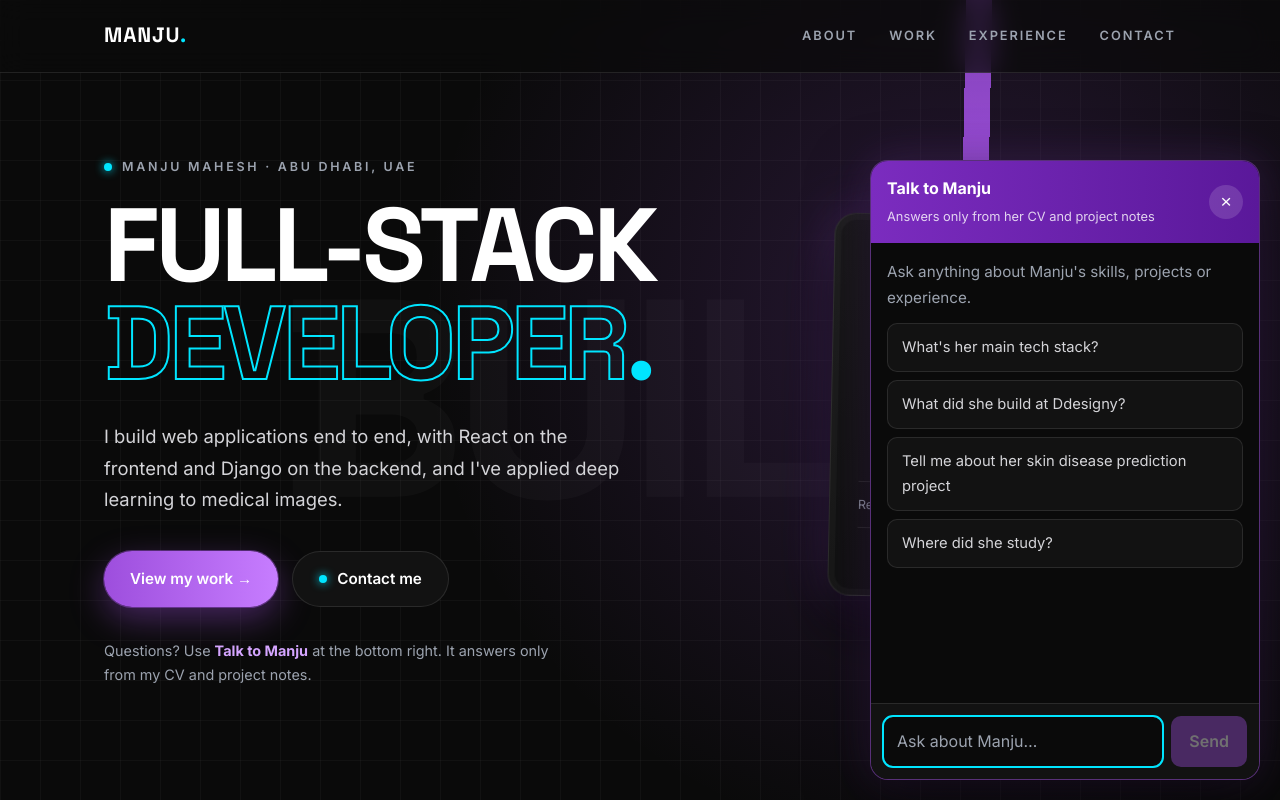
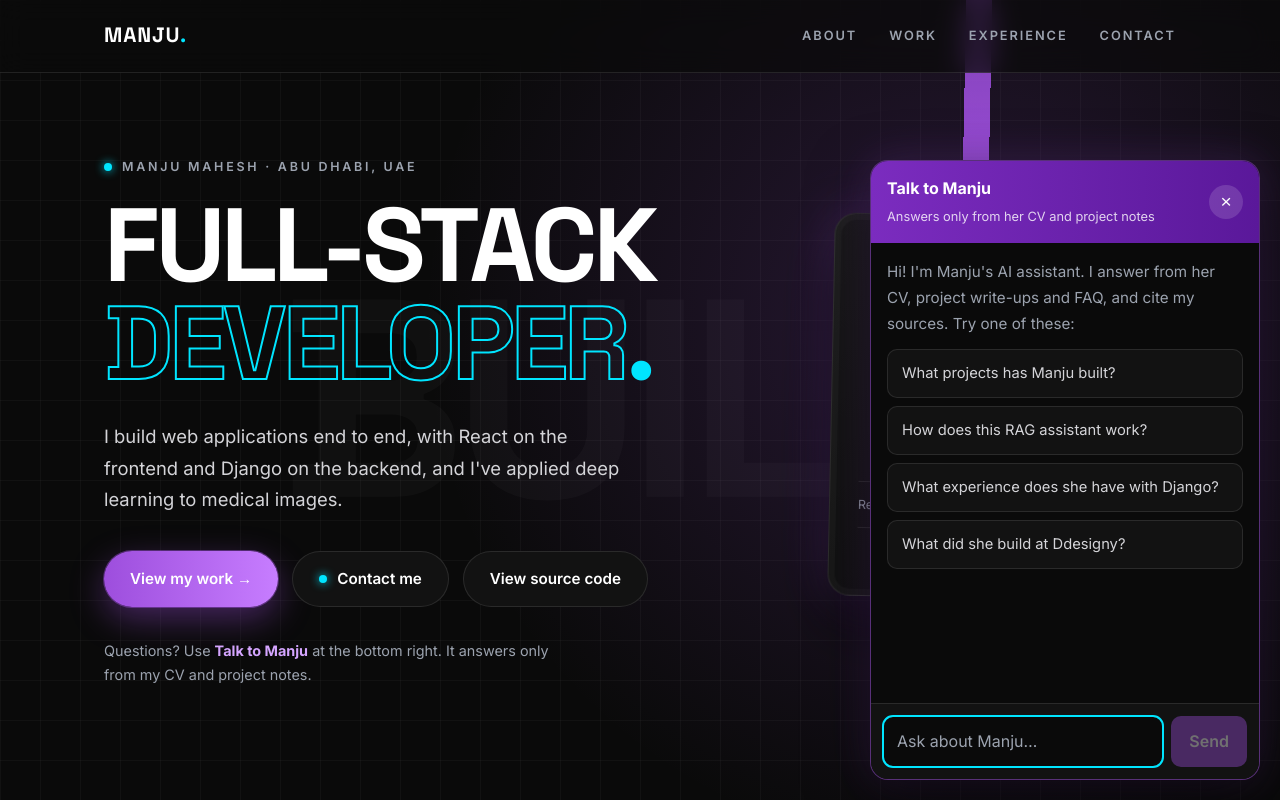
Before and after one commit to manjumahesh28/manju-ai-portfolio, a Next.js app: page / in a window 1280 px wide. Both pictures are taken after a click on the button "Talk to Manju". Shown: the top 800 px of the page. Built offline with nearby package versions, Linux system fonts and the light colour scheme.

Commit message:
Add source code links and better assistant suggestions

```diff
--- a/app/page.js
+++ b/app/page.js
@@ -94,6 +94,7 @@ export default function Home() {
               <div className="hero-actions">
                 <a href="#work" className="btn btn-primary">View my work →</a>
                 <a href="#contact" className="btn btn-ghost"><span className="dot" />Contact me</a>
+                <a href="https://github.com/manjumahesh28/manju-ai-portfolio" target="_blank" rel="noreferrer" className="btn btn-ghost">View source code</a>
               </div>
               <p className="hero-hint">
                 Questions? Use <strong>Talk to Manju</strong> at the bottom right. It answers only
@@ -269,6 +270,7 @@ export default function Home() {
                   <div>
                     <p className="label">Socials</p>
                     <a href="https://linkedin.com/in/manjumahesh2809" target="_blank" rel="noreferrer">LinkedIn</a>
+                    <a href="https://github.com/manjumahesh28/manju-ai-portfolio" target="_blank" rel="noreferrer">This site&apos;s code</a>
                     <a href="https://github.com/manjumahesh28" target="_blank" rel="noreferrer">GitHub</a>
                   </div>
                 </div>
--- a/components/ChatWidget.js
+++ b/components/ChatWidget.js
@@ -6,11 +6,12 @@
 import { useEffect, useRef, useState } from 'react';
 
 const SUGGESTIONS = [
-  "What's her main tech stack?",
+  'What projects has Manju built?',
+  'How does this RAG assistant work?',
+  'What experience does she have with Django?',
   'What did she build at Ddesigny?',
-  'Tell me about her skin disease prediction project',
-  'Where did she study?',
 ];
+
 const TIMEOUT_MS = 30000;
 
 // Groq's model sometimes writes citations as 【2】 instead of [2]; treat them the same.
@@ -194,7 +195,7 @@ export default function ChatWidget() {
           <div className="log" ref={logRef} aria-live="polite">
             {messages.length === 0 && (
               <div className="empty">
-                <p>Ask anything about Manju&apos;s skills, projects or experience.</p>
+                <p>Hi! I&apos;m Manju&apos;s AI assistant. I answer from her CV, project write-ups and FAQ, and cite my sources. Try one of these:</p>
                 {SUGGESTIONS.map((s) => (
                   <button key={s} className="suggestion" onClick={() => ask(s)}>{s}</button>
                 ))}
```
